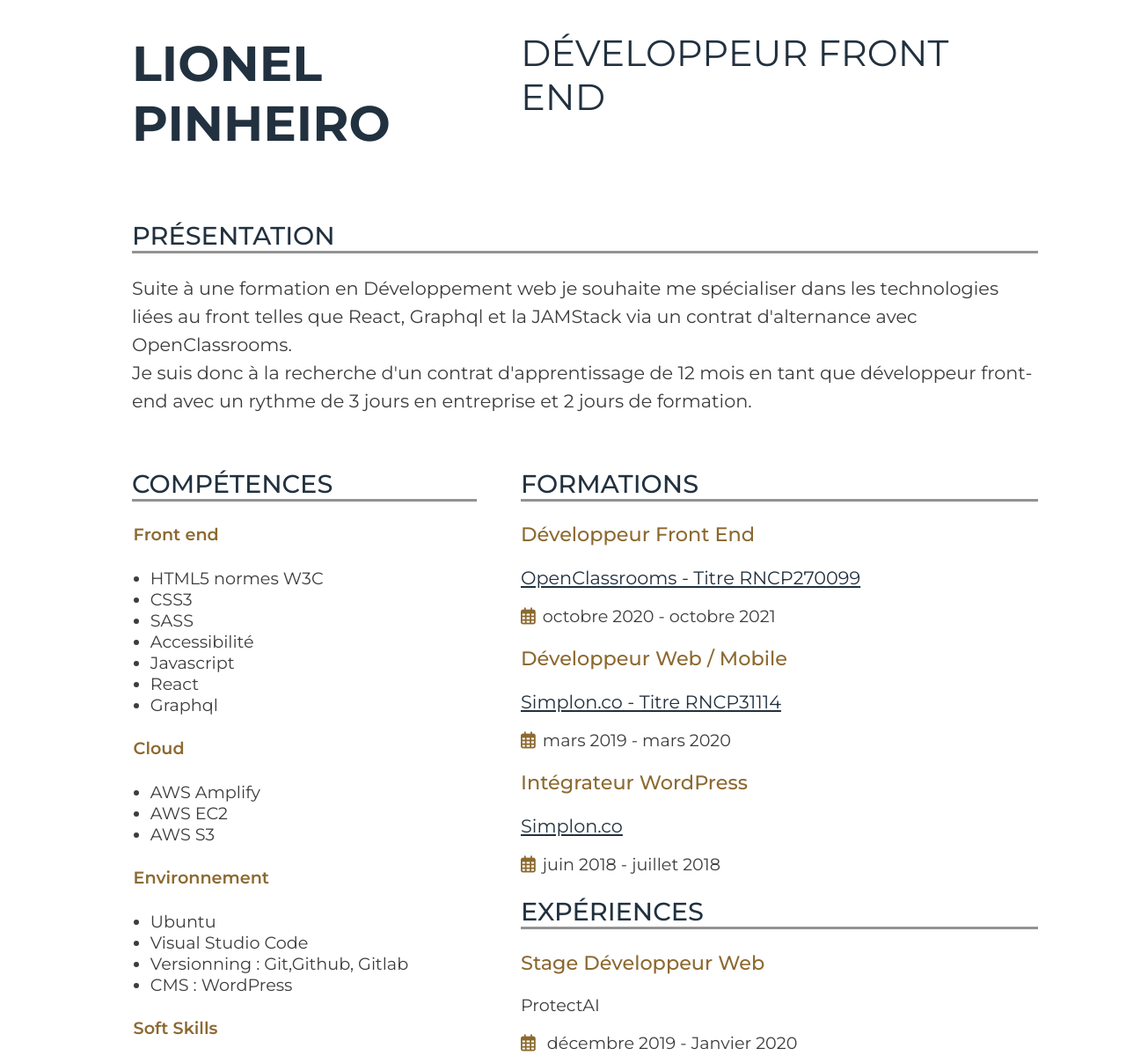
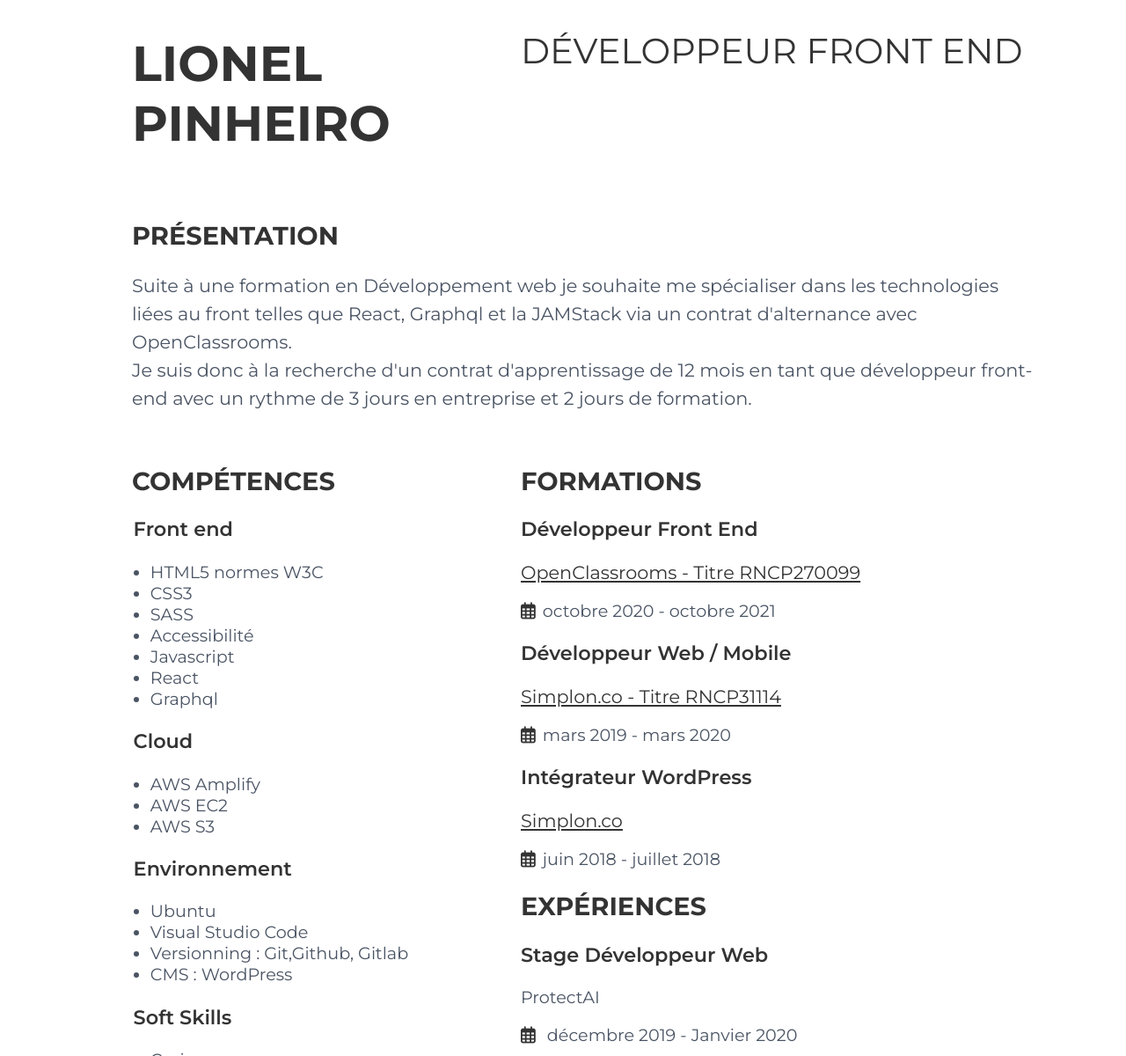
Before and after one commit to Liopin/Curriculum-Vitae, a plain HTML site: page index.html in a window 1280 px wide. Shown: the top 1200 px of the page at 88% size. Drawn offline with Linux system fonts and the light colour scheme.

Commit message:
color, heading, links update

```diff
--- a/index.html
+++ b/index.html
@@ -112,7 +112,7 @@
     <div id="code">
       <h2>compétences</h2>
       <ul>
-        <h4>front end</h4>
+        <h3>front end</h3>
         <li>HTML5 normes W3C</li>
         <li>CSS3</li>
         <li>SASS</li>
@@ -122,20 +122,20 @@
         <li>Graphql</li>
       </ul>
       <ul>
-        <h4>Cloud</h4>
+        <h3>cloud</h3>
         <li>AWS Amplify</li>
         <li>AWS EC2</li>
         <li>AWS S3</li>
       </ul>
       <ul>
-        <h4>environnement</h4>
+        <h3>environnement</h3>
         <li>Ubuntu</li>
         <li>Visual Studio Code</li>
         <li>Versionning : Git,Github, Gitlab</li>
         <li>CMS : WordPress</li>
       </ul>
       <ul>
-        <h4>Soft Skills</h4>
+        <h3>soft Skills</h3>
         <li>Curieux</li>
         <li>Autonome</li>
         <li>Motivé</li>
@@ -145,7 +145,7 @@
     <section id="social">
       <h2>contactez moi</h2>
       <p>Email : lionel.duarte.p@gmail.com</p>
-      <p>Site : <a href="lionelpinheiro.com" target="_blank"></a>www.lionelpinheiro.com</p>
+      <p>Site : <a href="lionelpinheiro.com" target="_blank">www.lionelpinheiro.com</a></p>
       <ul>
         <li><i class="fab fa-linkedin-in"></i><a href="https://www.linkedin.com/in/lionel-pinheiro/"
             target="_blanck">Linkedin</a></li>
@@ -156,7 +156,7 @@
     </section>
   </aside>
   <footer>
-    <a class="button" href="/Curriculum-Vitae/Lionel_pinheiro_CV" download title="CV format pdf">Télécharger mon CV</a>
+    <a  href="https://curriculumvitaelionelpinheiro.s3.eu-west-3.amazonaws.com/CV_v3.pdf"  target="_blank" title="CV format pdf">Version PDF</a>
   </footer>
 </body>
 
--- a/style.css
+++ b/style.css
@@ -1,15 +1,9 @@
 /*--------------// COLOR  //-------------*/
 :root {
-  --primary-color: #22313f;
+  --primary-color: #333333;
 }
 :root {
-  --secondary-color: #8c6930;
-}
-:root {
-  --third-color: #939393;
-}
-:root {
-  --color-content: #3d3d3d;
+  --color-content: #4a5464;
 }
 :root {
   --Font-Family: "Montserrat";
@@ -31,15 +25,17 @@ h1 {
 }
 h2 {
   font-size: 1.8rem;
-  font-weight: 500;
-  border-bottom: 0.2rem solid var(--third-color);
+  font-weight: 700;
   width: 100%;
 }
 h3 {
   font-size: 1.4rem;
   font-family: var(--Font-Family);
-  font-weight: 500;
-  color: var(--secondary-color);
+  font-weight: 600;
+  color: var(--primary-color);
+}
+h3::first-letter {
+  text-transform: uppercase;
 }
 p {
   font-family: var(--Font-Family);
@@ -73,7 +69,7 @@ button a {
 /*--------------// ICON FONT //--------------*/
 i {
   margin-right: 0.5rem;
-  color: var(--secondary-color);
+  color: var(--primary-color);
 }
 /*--------------// Positionnement //--------------*/
 body {
@@ -122,7 +118,7 @@ img {
 
 #title h2{
   border-bottom: none;
-  font-size: 2.6em;
+  font-size: 2.5em;
   font-weight: normal;
 }
 /*--------------// MAIN //--------------*/
@@ -165,7 +161,7 @@ ul .skills_develop {
 
 #code h4 {
   font-weight: 600;
-  color: var(--secondary-color);
+  color: var(--primary-color);
 }
 #code h4::first-letter{
   text-transform: uppercase;
```
